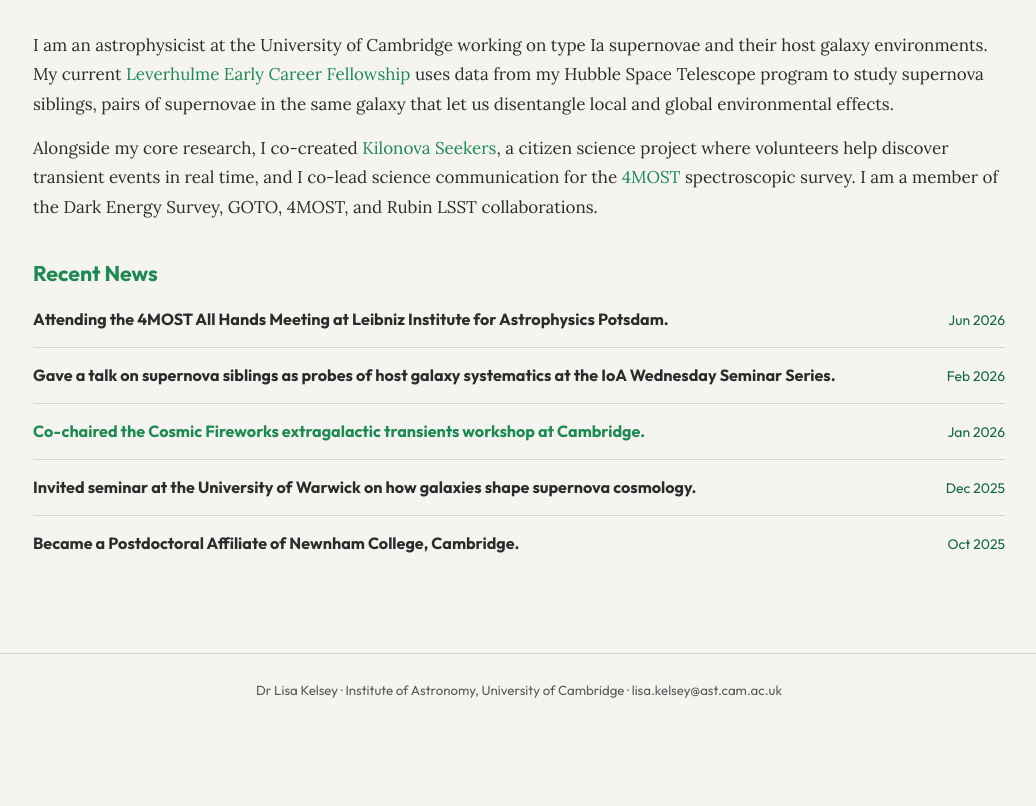
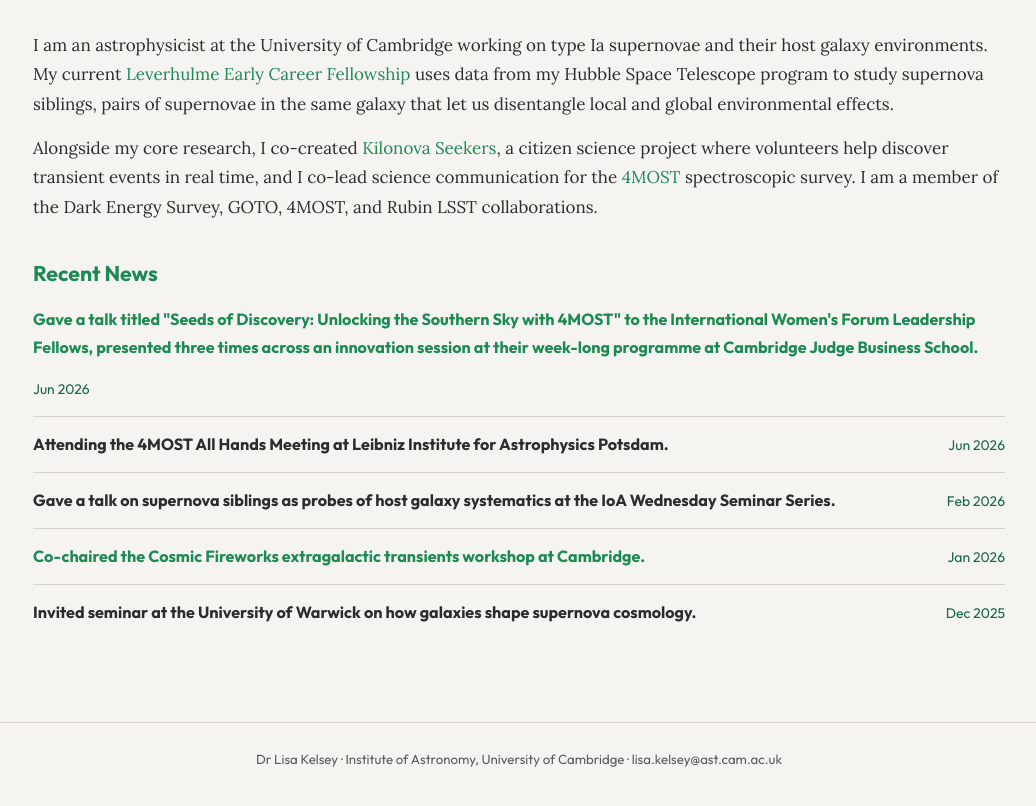
Before and after one commit to LKelsey/LKelsey.github.io, a Jekyll site: the page built from index.md, in a window 1280 px wide and 1246 px high. Shown: the part 434-1240 px from the top of the window, without its empty margins (121-1157 px from the left). Built offline with Jekyll 4.4.1, drawn with Linux system fonts in a browser that asks for light colours.

Commit message:
Add news entry for talk at International Women's Forum

```diff
--- a/_data/news.yml
+++ b/_data/news.yml
@@ -1,3 +1,7 @@
+- date: 2026-06-09
+  text: "Gave a talk titled \"Seeds of Discovery: Unlocking the Southern Sky with 4MOST\" to the International Women's Forum Leadership Fellows, presented three times across an innovation session at their week-long programme at Cambridge Judge Business School."
+  url: https://iwforum.org/initiatives/development/fellows/
+
 - date: 2026-06-02
   text: "Attending the 4MOST All Hands Meeting at Leibniz Institute for Astrophysics Potsdam."
 
```
